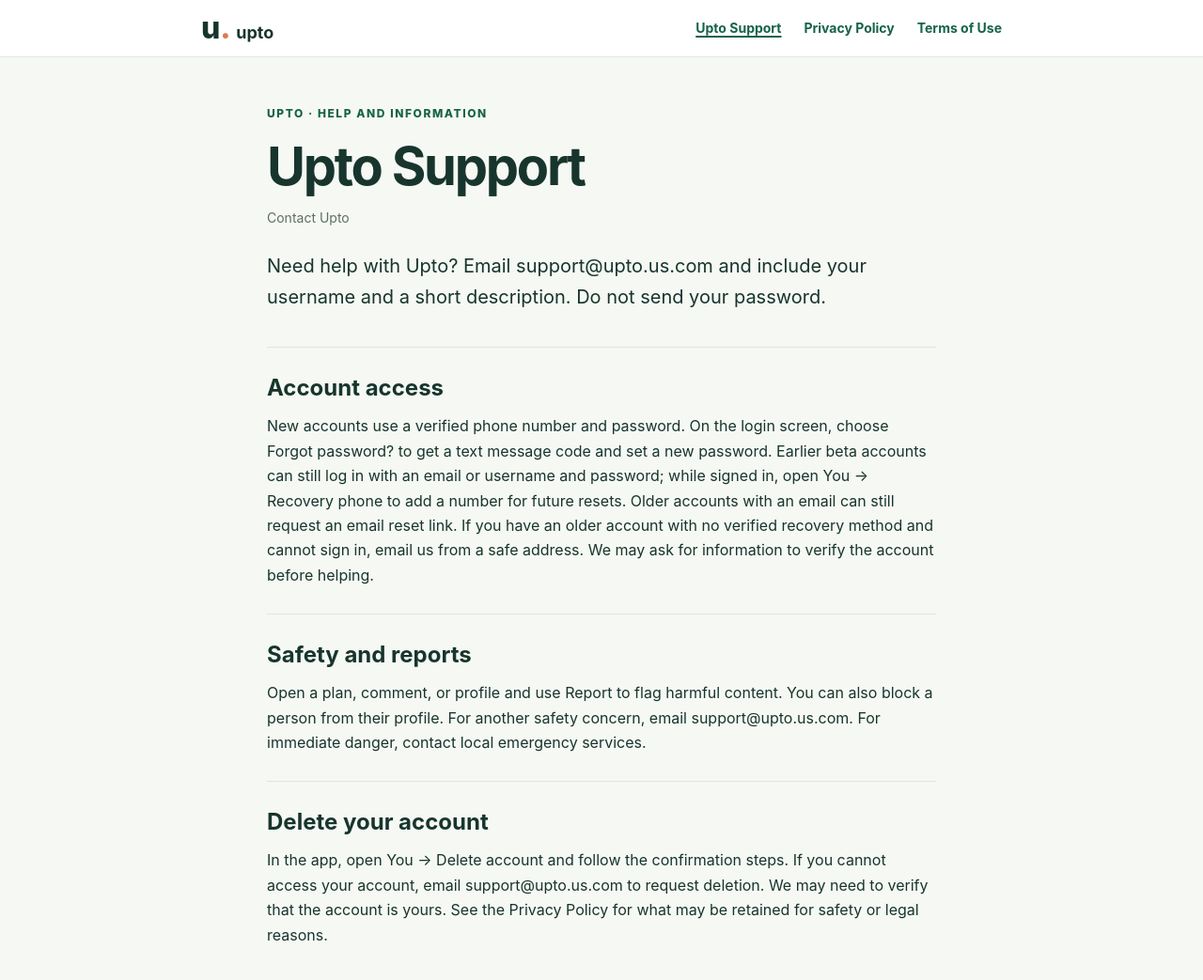
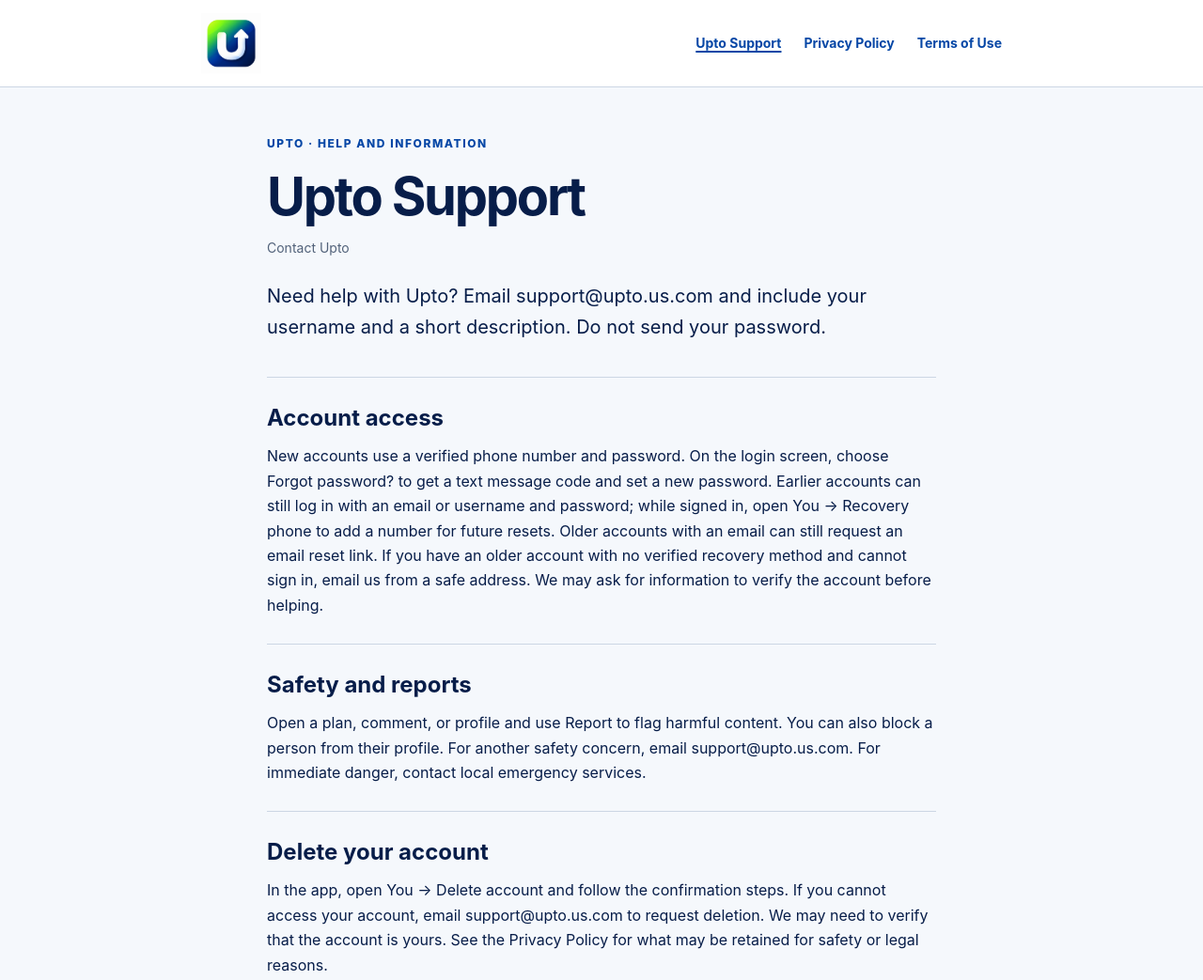
Before and after one commit to maddydan/upto-site, a plain HTML site: page index.html in a window 1280 px wide. Shown: the top 1043 px of the page at 94% size. Drawn offline with Linux system fonts and the light colour scheme.

Commit message:
Update website logo and brand colors

```diff
--- a/index.html
+++ b/index.html
@@ -7,10 +7,10 @@
   <meta name="color-scheme" content="light">
   <title>Upto Support | Upto</title>
   <link rel="stylesheet" href="./styles.css">
-</head>
+<link rel="icon" type="image/png" href="./assets/upto-logo.png"></head>
 <body>
   <header class="site-header"><div class="header-inner">
-    <a class="brand" href="./" aria-label="Upto support home">u<span>.</span> <small>upto</small></a>
+    <a class="brand" href="./" aria-label="Upto support home"><img src="./assets/upto-logo.png" alt="Upto" width="64" height="64"></a>
     <nav aria-label="Main navigation"><a href="./" aria-current="page">Upto Support</a>
       <a href="./privacy/">Privacy Policy</a>
       <a href="./terms/">Terms of Use</a></nav>
@@ -23,7 +23,7 @@
 
     <section>
       <h2>Account access</h2>
-      <p>New accounts use a verified phone number and password. On the login screen, choose Forgot password? to get a text message code and set a new password. Earlier beta accounts can still log in with an email or username and password; while signed in, open You → Recovery phone to add a number for future resets. Older accounts with an email can still request an email reset link. If you have an older account with no verified recovery method and cannot sign in, email us from a safe address. We may ask for information to verify the account before helping.</p>
+      <p>New accounts use a verified phone number and password. On the login screen, choose Forgot password? to get a text message code and set a new password. Earlier accounts can still log in with an email or username and password; while signed in, open You → Recovery phone to add a number for future resets. Older accounts with an email can still request an email reset link. If you have an older account with no verified recovery method and cannot sign in, email us from a safe address. We may ask for information to verify the account before helping.</p>
     </section>
     <section>
       <h2>Safety and reports</h2>
--- a/moderation/moderation.css
+++ b/moderation/moderation.css
@@ -1 +1,3 @@
-:root{font-family:system-ui,sans-serif;color:#193a32;background:#f5f7f3}*{box-sizing:border-box}body{margin:0}header{display:flex;align-items:center;gap:28px;padding:20px 5%;background:white;border-bottom:1px solid #dce4dc}header a{font-size:32px;font-weight:800;color:#246c50;text-decoration:none}header span{flex:1}small{font-size:17px}main{max-width:1180px;margin:56px auto;padding:0 24px}h1{font-size:clamp(32px,5vw,52px);letter-spacing:-2px;margin:12px 0}p{line-height:1.6}.eyebrow{letter-spacing:2px;font-size:12px;font-weight:700}form,article{background:white;border:1px solid #dce4dc;border-radius:18px;padding:24px}form{max-width:460px}label{display:block;font-size:14px;font-weight:600;margin:14px 0}input,textarea{display:block;width:100%;padding:12px;margin-top:6px;border:1px solid #9baea4;border-radius:8px;font:inherit}textarea{min-height:100px}button{background:#246c50;color:white;border:0;border-radius:8px;padding:12px 18px;font:inherit;cursor:pointer;margin:4px}button:disabled{opacity:.5;cursor:wait}button.reject{background:#a33f37}.toolbar{display:flex;justify-content:space-between;align-items:center}.grid{display:grid;grid-template-columns:repeat(auto-fit,minmax(280px,1fr));gap:20px;margin:24px 0 40px}img{width:100%;height:280px;object-fit:contain;background:#eef1ed;border-radius:10px}pre{white-space:pre-wrap;overflow-wrap:anywhere;font:inherit;max-height:360px;overflow:auto}#message{color:#a33f37;min-height:24px}[hidden]{display:none!important}
+:root{font-family:system-ui,sans-serif;color:#071D49;background:#F5F8FC}*{box-sizing:border-box}body{margin:0}header{display:flex;align-items:center;gap:28px;padding:20px 5%;background:white;border-bottom:1px solid #CCD6E4}header a{font-size:32px;font-weight:800;color:#0647A6;text-decoration:none}header span{flex:1}small{font-size:17px}main{max-width:1180px;margin:56px auto;padding:0 24px}h1{font-size:clamp(32px,5vw,52px);letter-spacing:-2px;margin:12px 0}p{line-height:1.6}.eyebrow{letter-spacing:2px;font-size:12px;font-weight:700}form,article{background:white;border:1px solid #CCD6E4;border-radius:18px;padding:24px}form{max-width:460px}label{display:block;font-size:14px;font-weight:600;margin:14px 0}input,textarea{display:block;width:100%;padding:12px;margin-top:6px;border:1px solid #52627A;border-radius:8px;font:inherit}textarea{min-height:100px}button{background:#0647A6;color:white;border:0;border-radius:8px;padding:12px 18px;font:inherit;cursor:pointer;margin:4px}button:disabled{opacity:.5;cursor:wait}button.reject{background:#a33f37}.toolbar{display:flex;justify-content:space-between;align-items:center}.grid{display:grid;grid-template-columns:repeat(auto-fit,minmax(280px,1fr));gap:20px;margin:24px 0 40px}img{width:100%;height:280px;object-fit:contain;background:#EDF3F8;border-radius:10px}pre{white-space:pre-wrap;overflow-wrap:anywhere;font:inherit;max-height:360px;overflow:auto}#message{color:#a33f37;min-height:24px}[hidden]{display:none!important}
+
+.brand img, header .brand-logo { display: block; width: 64px; height: 64px; object-fit: contain; background: transparent; border-radius: 0; }
--- a/styles.css
+++ b/styles.css
@@ -1,24 +1,26 @@
-:root { color-scheme: light; font-family: -apple-system, BlinkMacSystemFont, "Segoe UI", sans-serif; color: #17352d; background: #f6f8f4; }
+:root { color-scheme: light; font-family: -apple-system, BlinkMacSystemFont, "Segoe UI", sans-serif; color: #071D49; background: #F5F8FC; }
 * { box-sizing: border-box; }
 body { margin: 0; line-height: 1.65; }
-a { color: #166348; text-underline-offset: 3px; }
-a:focus-visible { outline: 3px solid #dc784f; outline-offset: 3px; border-radius: 3px; }
-.site-header { background: #fff; border-bottom: 1px solid #dfe7df; }
+a { color: #0647A6; text-underline-offset: 3px; }
+a:focus-visible { outline: 3px solid #006B68; outline-offset: 3px; border-radius: 3px; }
+.site-header { background: #fff; border-bottom: 1px solid #CCD6E4; }
 .header-inner { max-width: 900px; margin: auto; padding: 14px 24px; display: flex; gap: 24px; justify-content: space-between; align-items: center; flex-wrap: wrap; }
-.brand { color: #17352d; text-decoration: none; font-size: 32px; font-weight: 800; line-height: 1; }
-.brand span { color: #dc784f; }
+.brand { color: #071D49; text-decoration: none; font-size: 32px; font-weight: 800; line-height: 1; }
+.brand span { color: #006B68; }
 .brand small { font-size: 18px; font-weight: 700; }
 nav { display: flex; flex-wrap: wrap; gap: 8px 24px; }
 nav a { font-size: 14px; font-weight: 700; text-decoration: none; }
 nav a[aria-current="page"] { text-decoration: underline; text-decoration-thickness: 2px; }
 main { max-width: 760px; margin: 0 auto; padding: 50px 24px 70px; }
-.eyebrow { font-size: 12px; font-weight: 800; letter-spacing: .13em; color: #166348; }
+.eyebrow { font-size: 12px; font-weight: 800; letter-spacing: .13em; color: #0647A6; }
 h1 { font-size: clamp(36px, 6vw, 56px); line-height: 1.1; margin: 12px 0; letter-spacing: -.04em; }
 h2 { font-size: 24px; line-height: 1.25; margin: 0 0 12px; }
 p { margin: 0 0 16px; }
-.meta { color: #5d6e67; font-size: 14px; }
+.meta { color: #52627A; font-size: 14px; }
 .intro { font-size: 20px; margin: 24px 0 36px; }
-section { border-top: 1px solid #dfe7df; padding: 28px 0 12px; }
-.contact { background: #e7f2e9; border: 0; border-radius: 16px; padding: 24px; margin-top: 28px; }
-footer { max-width: 760px; margin: 0 auto; padding: 0 24px 36px; color: #5d6e67; font-size: 14px; }
+section { border-top: 1px solid #CCD6E4; padding: 28px 0 12px; }
+.contact { background: #E5F3F1; border: 0; border-radius: 16px; padding: 24px; margin-top: 28px; }
+footer { max-width: 760px; margin: 0 auto; padding: 0 24px 36px; color: #52627A; font-size: 14px; }
 @media (max-width: 600px) { main { padding-top: 32px; } .header-inner { align-items: flex-start; } nav { gap: 8px 16px; } }
+
+.brand img, header .brand-logo { display: block; width: 64px; height: 64px; object-fit: contain; background: transparent; border-radius: 0; }
```
Also changed, not shown: moderation/index.html (+2 -2 lines), privacy/index.html (+2 -2 lines), terms/index.html (+2 -2 lines), assets/upto-logo.png (added).
